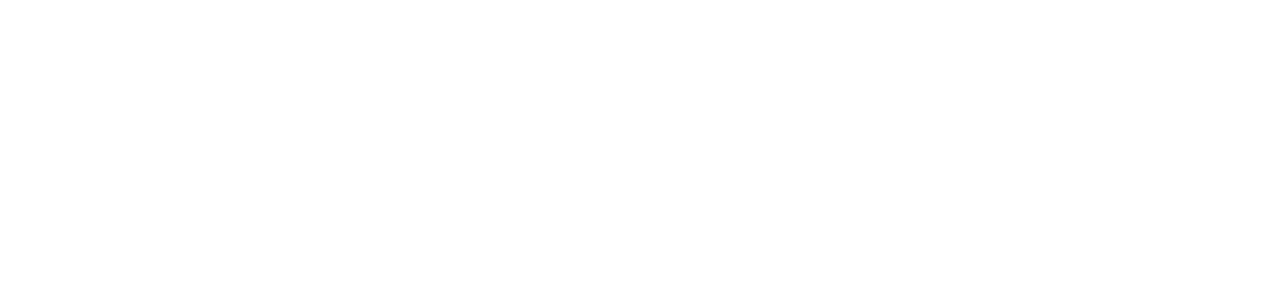
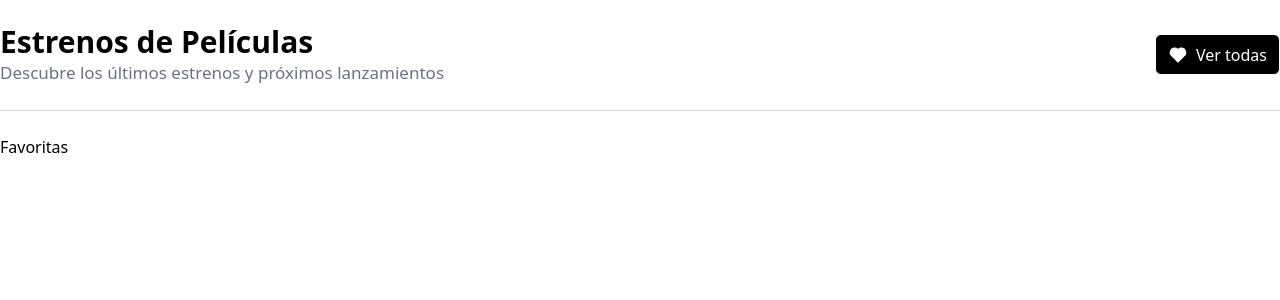
Before and after one commit to reniej-14/estrenos-de-peliculas, a React (Vite) app: page /Favoritas in a window 1280 px wide. Before the commit this address had no page. Shown: the top 300 px of the page. Built offline with nearby package versions, Linux system fonts and the light colour scheme.

Commit message:
Se agregó el boton que lleva a las películas favoritas

```diff
--- /dev/null
+++ b/src/components/Favoritas.tsx
@@ -0,0 +1,7 @@
+
+
+export default function Favoritas() {
+    return (
+        <div>Favoritas</div>
+    )
+}
--- a/src/components/Header.tsx
+++ b/src/components/Header.tsx
@@ -1,17 +1,41 @@
-
+import { useLocation, useNavigate } from "react-router-dom"
 
 export default function Header() {
+    const location = useLocation()
+    const navigate = useNavigate()
+
+    const isFavoritas = location.pathname === "/Favoritas"
+
+    const handleClick = () => {
+        navigate(isFavoritas ? "/" : "/Favoritas")
+    }
+
     return (
-        <header className="border border-b-gray-300 border-t-0 border-l-0 border-r-0 mb-6  mx-auto ">
-            <div className="container mx-auto flex justify-between items-center w-[95%] md:w-full">
+        <header className="border border-b-gray-300 border-t-0 border-l-0 border-r-0 mb-6 mx-auto">
+            <div className="container mx-auto flex flex-col md:flex-row md:justify-between md:items-center w-[95%] md:w-full">
                 <div className="py-6">
-                    <h1 className="text-2xl md:text-3xl font-bold">Estrenos de Películas</h1>
-                    <p className="text-gray-500 text-[14px] md:text-[17px]">Descubre los últimos estrenos y próximos lanzamientos</p>
+                    <h1
+                        className="text-2xl md:text-3xl font-bold"
+                    >Estrenos de Películas</h1>
+                    <p
+                        className="text-gray-500 text-[14px] md:text-[17px]"
+                    >Descubre los últimos estrenos y próximos lanzamientos</p>
                 </div>
 
-                <div>
-                    <p className="text-gray-500 text-[14px] md:text-[16px] ">6 películas encontradas</p>
-                </div>
+                <button
+                    onClick={handleClick}
+                    className={`mb-6 md:mb-0 flex gap-2 justify-center items-center border rounded-md py-2 px-3 h-[41px] cursor-pointer transition-colors
+                    ${isFavoritas ? "bg-black text-white hover:bg-gray-900" : "border-gray-300 hover:bg-gray-200"}`}
+                >
+                    <img
+                        src={isFavoritas ? "/heart2.svg" : "/heart.svg"}
+                        alt="Icono favoritas"
+                        className={`w-5 h-5 ${isFavoritas ? "filter brightness-0 invert" : ""}`}
+                    />
+                    <p
+                        className="text-[14px] md:text-[16px] font-medium"
+                    >{isFavoritas ? "Ver todas" : `Favoritas (${0})`}</p>
+                </button>
             </div>
         </header>
     )
--- a/src/router.tsx
+++ b/src/router.tsx
@@ -1,6 +1,7 @@
 import { BrowserRouter, Routes, Route } from "react-router-dom"
 import Inicio from "./views/Inicio"
 import Layout from "./layouts/Layout"
+import Favorite from "./views/Favorite"
 
 export default function AppRouter() {
     return (
@@ -8,6 +9,7 @@
             <Routes>
                 <Route element={<Layout/>}>
                     <Route path="/" element={<Inicio/>} index/>
+                    <Route path="/Favoritas" element={<Favorite/>}/>
                 </Route>
             </Routes>
         </BrowserRouter>
--- /dev/null
+++ b/src/views/Favorite.tsx
@@ -0,0 +1,7 @@
+import Favoritas from "../components/Favoritas";
+
+export default function Favorite() {
+    return (
+        <Favoritas/>
+    )
+}
```
Also changed, not shown: public/heart.svg (added), public/heart2.svg (added).
